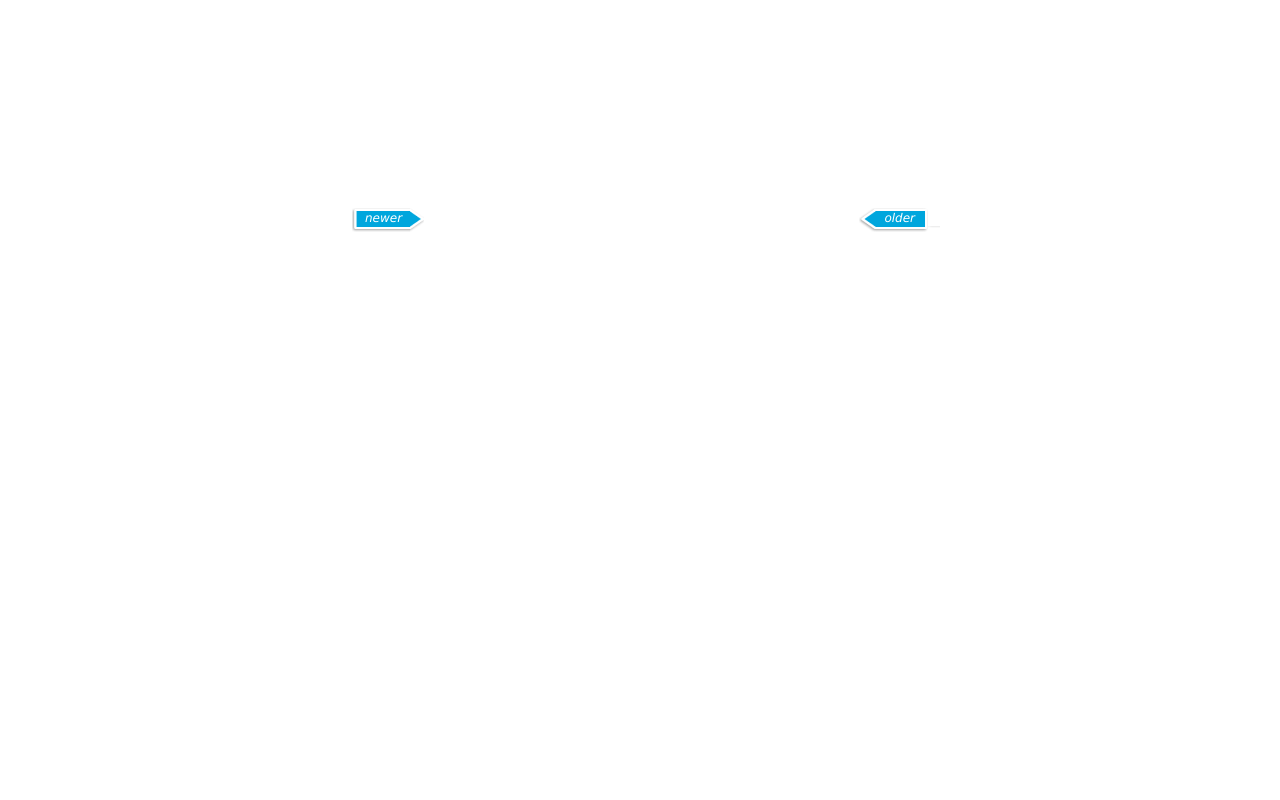
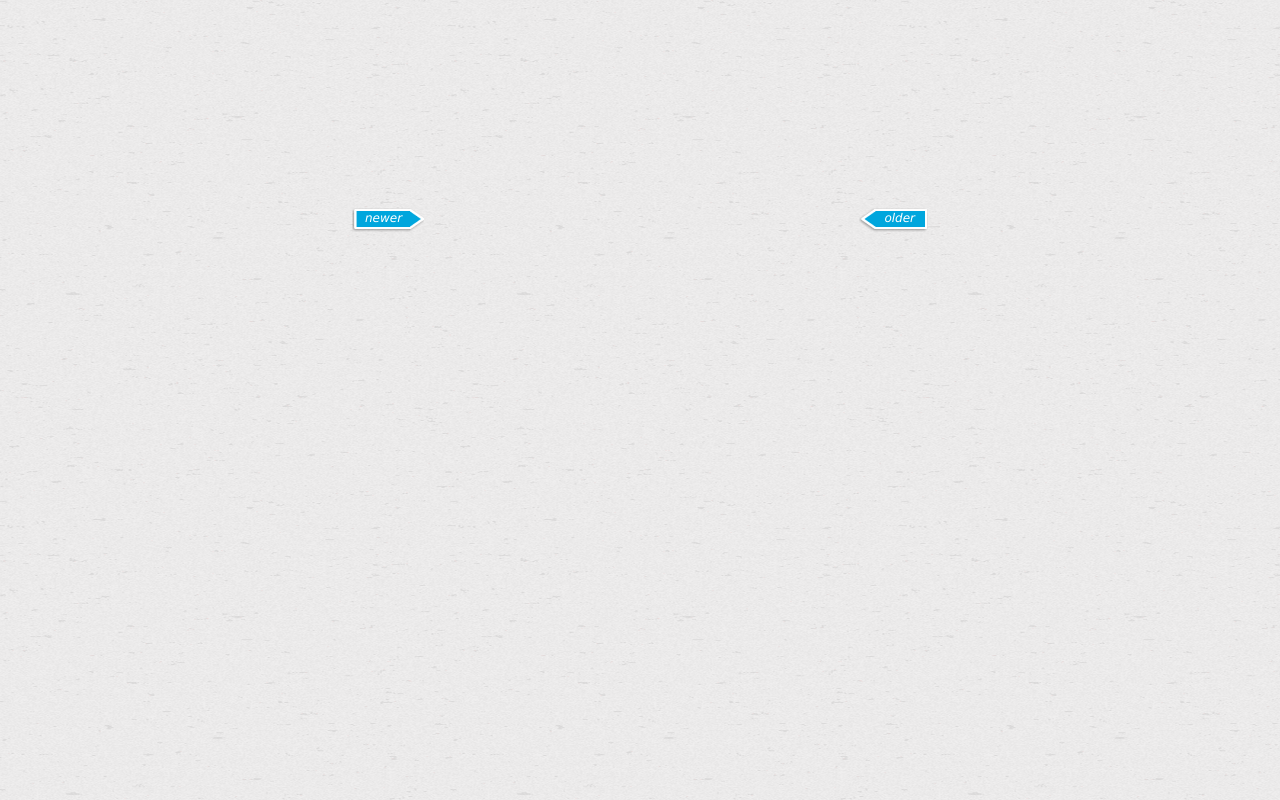
Before and after one commit to kunstreich/IMGsandwich, a plain HTML site: page index.html in a window 1280 px wide. Drawn offline with Linux system fonts and the light colour scheme.

Commit message:
added bg

```diff
--- a/index.html
+++ b/index.html
@@ -4,6 +4,7 @@
 		<meta http-equiv="Content-Type" content="text/html; charset=UTF-8">
 		<title>IMGsandwich</title>
 		<style>
+		body { background: url(bg.png) repeat 50% 50%; }
 		.container { width: 600px; margin: 0 auto; padding-top: 200px; }
 		nav { font: italic 12px/1.75 Corbel,'Lucidia Grande','Lucida Sans','Lucida Sans Unicode',Arial,sans-serif; overflow: auto; }
 		nav a {
```
Also changed, not shown: bg.png (added).
